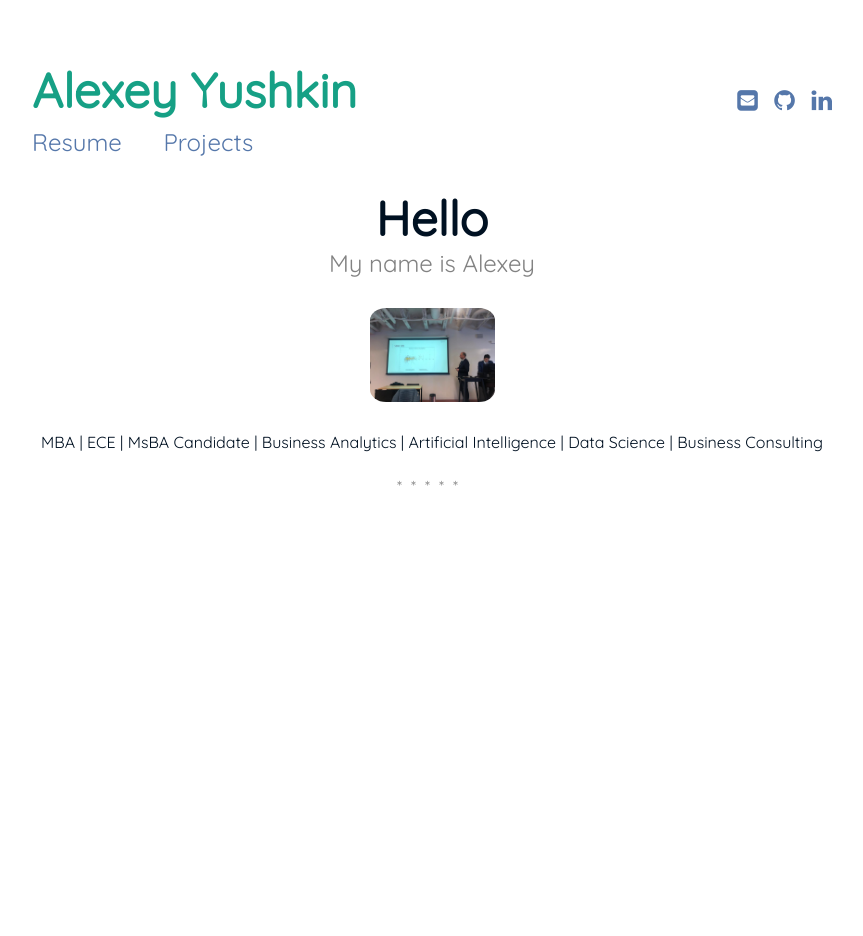
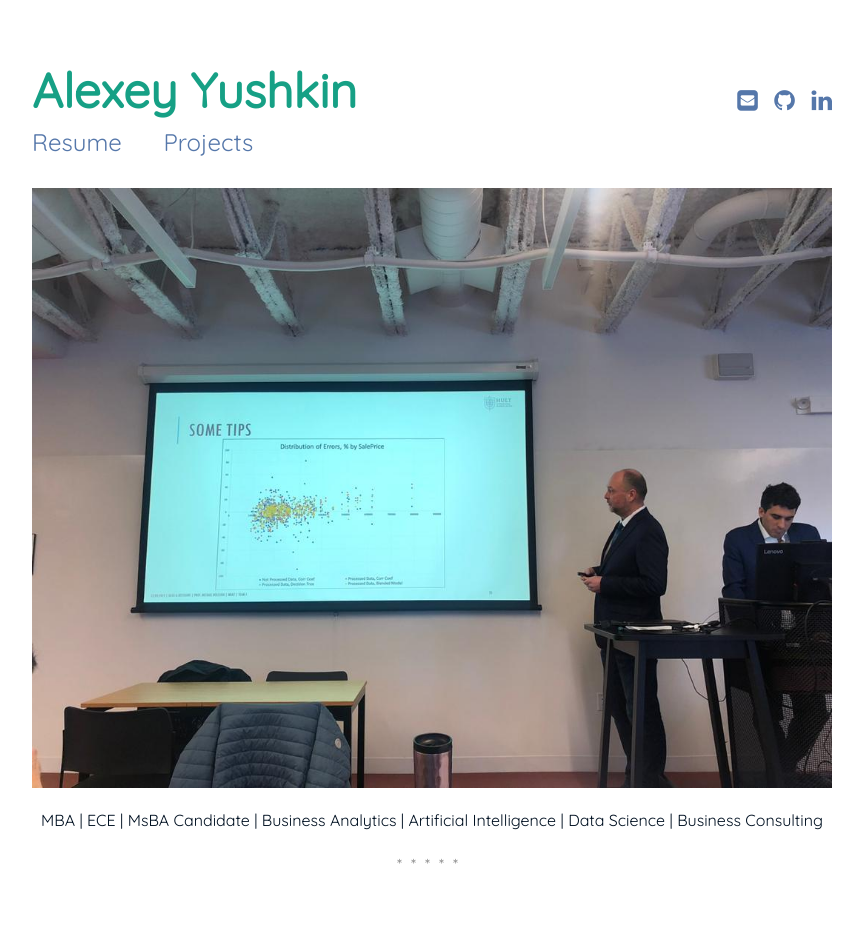
Before and after one commit to alexyushkin/alexyushkin.github.io, a Jekyll site: the page built from index.md, in a window 1280 px wide. Shown: the whole page, without its empty margins (208-1071 px from the left). Built offline with Jekyll 4.4.1, drawn with Linux system fonts in a browser that asks for light colours; before the commit the page ends 900 px from its top, so only the background shows below that.

Commit message:
Update index.md

```diff
--- a/index.md
+++ b/index.md
@@ -1,12 +1,12 @@
 ---
 layout: page
-title: Hello
-subtitle: My name is Alexey
+title:
+subtitle:
 sitemap:
   priority: 0.9
 ---
 
-<img src="{{ '/assets/img/alexey.jpeg' | prepend: site.baseurl }}" id="about-img">
+<img src="{{ '/assets/img/alexey.jpeg' | prepend: site.baseurl }}" id="AlexeyYushkin">
 
 <div id="describe-text">
 	<p>MBA | ECE | MsBA Candidate | Business Analytics | Artificial Intelligence | Data Science | Business Consulting</p>
```
